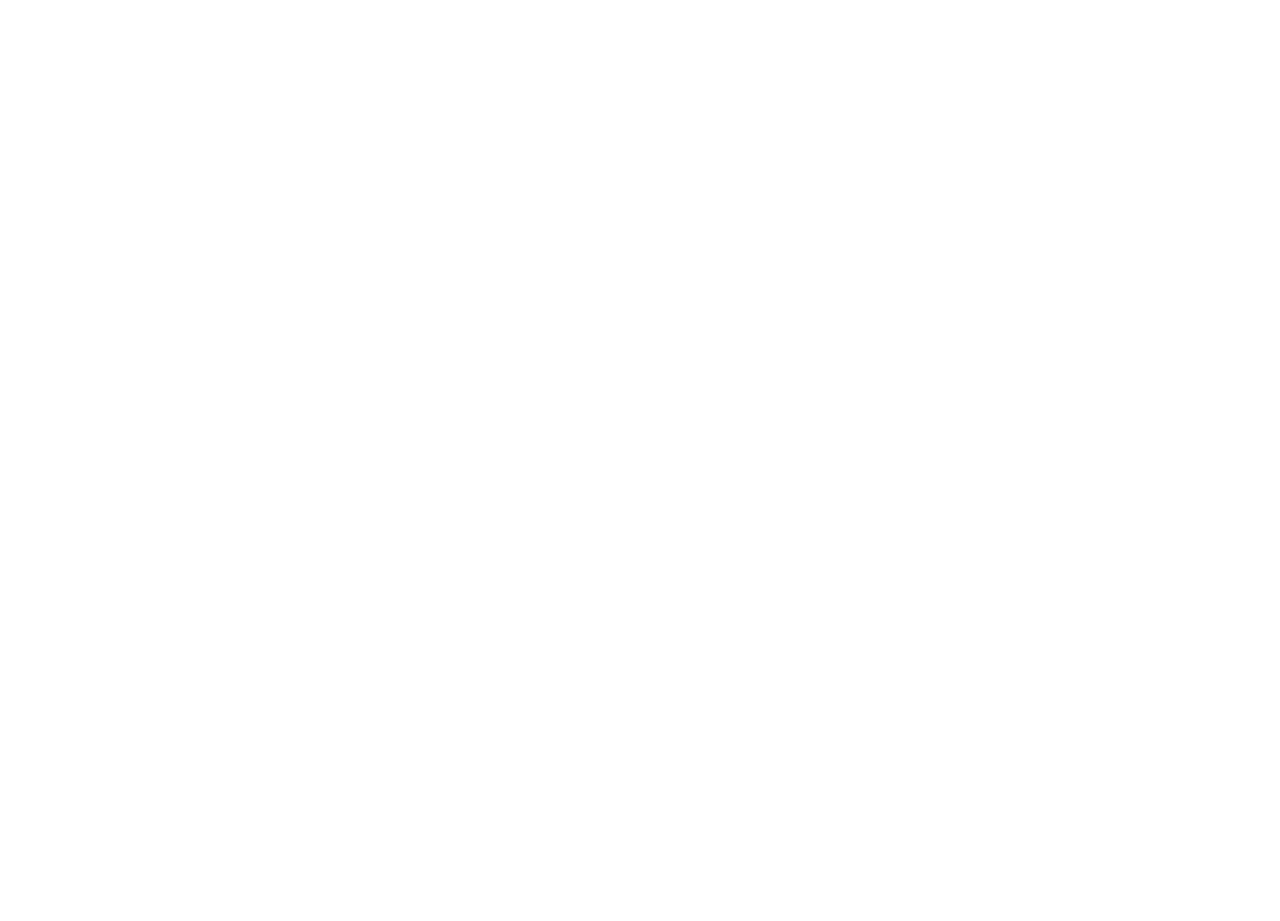
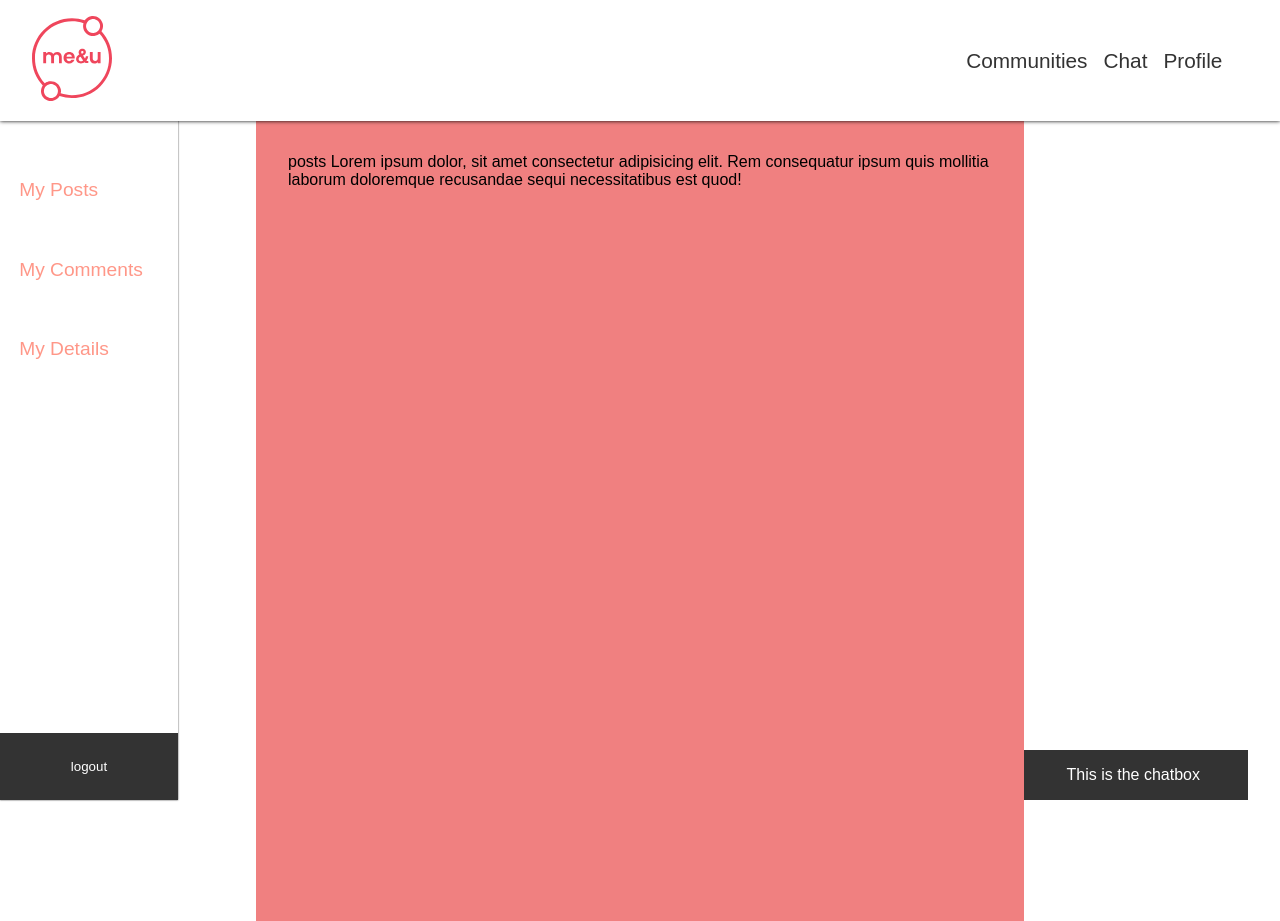
Before and after one commit to AmandaNguye/mnuoc, a React (Create React App) app: page /profile in a window 1280 px wide. Before the commit this address had no page. Before the commit the page ends 800 px from the top, so only its background shows below. Built offline with nearby package versions, Linux system fonts and the light colour scheme.

Commit message:
finished all pages

```diff
--- a/src/App.js
+++ b/src/App.js
@@ -3,16 +3,20 @@
 import Login from "./components/Login/Login";
 import Register from "./components/Register/Register";
 import Dashboard from "./components/Dashboard/Dashboard";
+import Profile from "./components/Profile/Profile";
+import Chat from "./components/Chat/Chat";
 import { BrowserRouter, Routes, Route } from "react-router-dom";
 export default function App() {
 	return (
 		<div className="app">
+			<Chat />
 			<BrowserRouter>
 				<Routes>
 					<Route path="/" element={<Home />}></Route>
 					<Route path="login" element={<Login />}></Route>
 					<Route path="register" element={<Register />}></Route>
 					<Route path="dashboard" element={<Dashboard />}></Route>
+					<Route path="profile" element={<Profile />}></Route>
 				</Routes>
 			</BrowserRouter>
 		</div>
--- /dev/null
+++ b/src/components/Chat/Chat.css
@@ -0,0 +1,10 @@
+.chat {
+	position: fixed;
+	bottom: 0;
+	right: 0;
+	transform: translate(-2em);
+
+	background-color: #333;
+	color: #fff;
+	padding: 1em 3em;
+}
--- /dev/null
+++ b/src/components/Chat/Chat.js
@@ -0,0 +1,6 @@
+import React from "react";
+import "./Chat.css";
+
+export default function Chat() {
+	return <div className="chat">This is the chatbox</div>;
+}
--- a/src/components/Home/Home.js
+++ b/src/components/Home/Home.js
@@ -1,6 +1,6 @@
 import React from "react";
 import "./Home.css";
-import Logo from "../../assets/logo_full.svg";
+import Logo from "../../assets/logo.svg";
 import { Link } from "react-router-dom";
 
 export default function Home() {
--- a/src/components/Navbar/Navbar.css
+++ b/src/components/Navbar/Navbar.css
@@ -1,6 +1,7 @@
 .navbar {
+	position: relative;
+	z-index: 1;
 	display: flex;
-	flex-wrap: wrap-reverse;
 	padding: 1em;
 	background-color: white;
 	box-shadow: 0 0 0.25em 0 black;
@@ -18,14 +19,15 @@
 }
 
 .navbar__link {
-	font-size: 1.5rem;
+	font-size: 1.3rem;
 	text-decoration: none;
-	color: #ef465dcb;
+	color: #333;
 	transition: 100ms ease-in-out;
 }
 
 .navbar__link:hover {
 	transform: translateY(0.2em);
+	color: #ef465c;
 }
 
 .navbar__link--profile {
@@ -33,6 +35,7 @@
 }
 
 .popups {
+	z-index: 2;
 	position: absolute;
 }
 
--- a/src/components/Navbar/Navbar.js
+++ b/src/components/Navbar/Navbar.js
@@ -5,7 +5,7 @@
 
 export default function Navbar({ loggedIn }) {
 	const [showHomeText, setShowHomeText] = useState(false);
-	const onHomeHover = (e) => {
+	const onHomeHover = () => {
 		setShowHomeText(!showHomeText);
 	};
 	return (
--- /dev/null
+++ b/src/components/Profile/Profile.css
@@ -0,0 +1,58 @@
+.profile {
+	position: relative;
+	display: flex;
+}
+
+.profile__sidebar {
+	position: fixed;
+	width: 20ch;
+	top: 0;
+	bottom: 0;
+	display: flex;
+	flex-direction: column;
+	box-shadow: 0 0 0.1em 0 #333;
+}
+
+.profile__sidebar__options {
+	margin-top: 20vh;
+	display: flex;
+	flex-direction: column;
+	gap: 3em;
+	padding: 1em;
+	font-size: 1.2rem;
+}
+
+.profile__sidebar__options__choice {
+	color: #ff9788;
+	width: fit-content;
+}
+
+.profile__sidebar__options__choice:hover {
+	color: #ef465c;
+	cursor: pointer;
+}
+
+.profile__sidebar__logout {
+	color: #fff;
+	height: 5em;
+	margin-top: auto;
+	background-color: #333;
+	border: none;
+	transition: 100ms ease-in;
+}
+
+.profile__sidebar__logout:hover {
+	cursor: pointer;
+	height: 6em;
+	color: #ef465c;
+}
+
+.profile__body {
+	position: sticky;
+	margin: auto;
+	height: 100vh;
+	width: 60vw;
+	left: 20ch;
+	padding: 2em;
+	background-color: lightcoral;
+}
--- /dev/null
+++ b/src/components/Profile/Profile.js
@@ -0,0 +1,64 @@
+import React, { useState } from "react";
+import Navbar from "../Navbar/Navbar";
+import "./Profile.css";
+
+export default function Profile() {
+	const [pageType, setPageType] = useState("posts");
+
+	return (
+		<div className="container">
+			<Navbar loggedIn={true} />
+			<div className="profile">
+				<aside className="profile__sidebar">
+					<ul className="profile__sidebar__options">
+						<a
+							className="profile__sidebar__options__choice"
+							onClick={() => setPageType("posts")}
+						>
+							My Posts
+						</a>
+						<a
+							className="profile__sidebar__options__choice"
+							onClick={() => setPageType("comments")}
+						>
+							My Comments
+						</a>
+						<a
+							className="profile__sidebar__options__choice"
+							onClick={() => setPageType("details")}
+						>
+							My Details
+						</a>
+					</ul>
+					<input
+						type="button"
+						className="profile__sidebar__logout"
+						value={"logout"}
+					/>
+				</aside>
+				<section className="profile__body">
+					{pageType === "posts" && (
+						<div>
+							posts Lorem ipsum dolor, sit amet consectetur adipisicing elit.
+							Rem consequatur ipsum quis mollitia laborum doloremque recusandae
+							sequi necessitatibus est quod!
+						</div>
+					)}
+					{pageType === "comments" && (
+						<div>
+							comments Lorem, ipsum dolor sit amet consectetur adipisicing elit.
+							Facere hic quaerat ex earum ipsam aspernatur! Voluptatum illum
+							saepe eum temporibus!
+						</div>
+					)}
+					{pageType === "details" && (
+						<div>
+							details Lorem ipsum dolor sit amet consectetur adipisicing elit.
+							Ipsa earum cum in assumenda animi ipsam unde fuga quos odit iure?
+						</div>
+					)}
+				</section>
+			</div>
+		</div>
+	);
+}
```
Also changed, not shown: src/assets/logo_full.svg (deleted).
